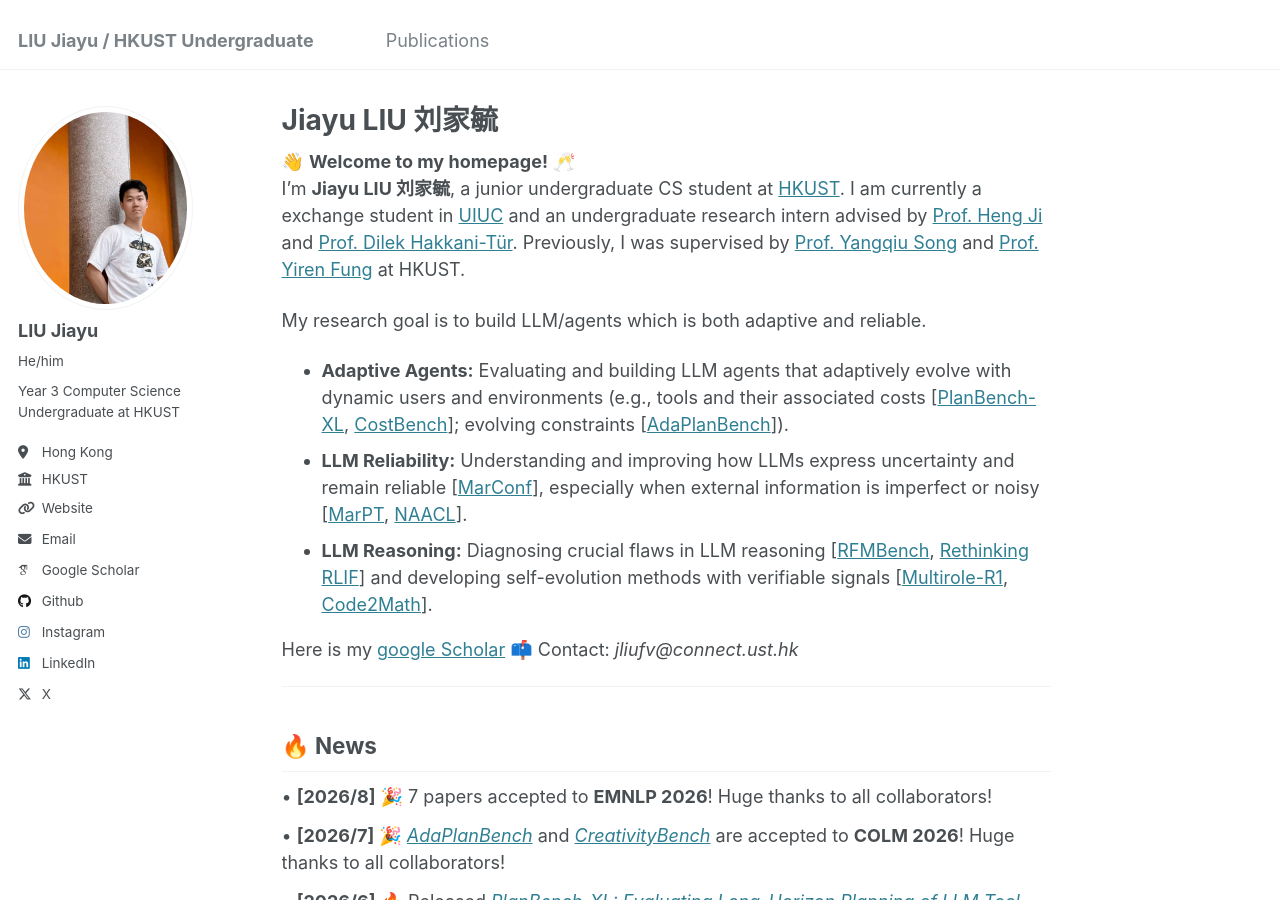
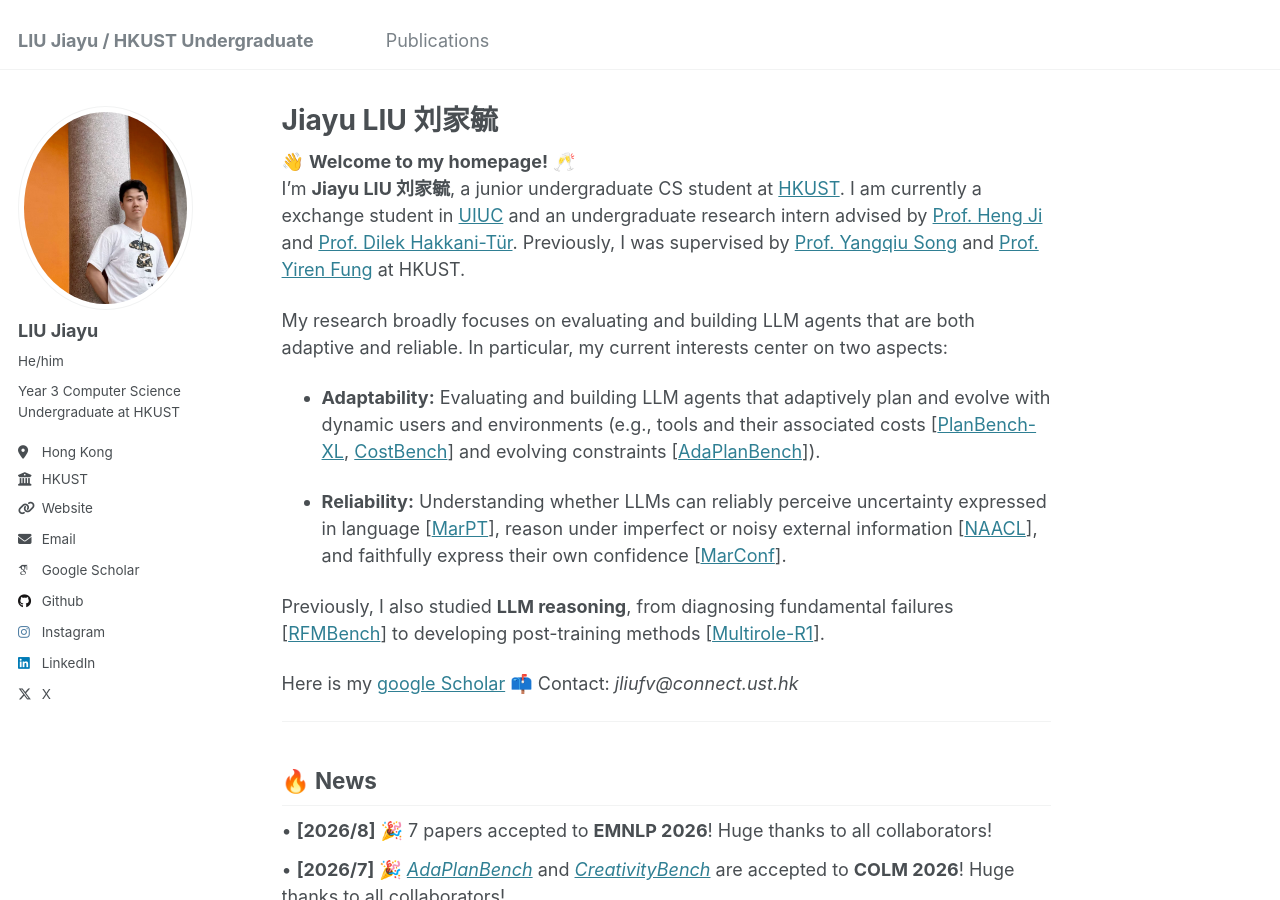
Before and after one commit to JiayuJeff/JiayuJeff.github.io, a Jekyll site: the page built from _pages/about.md, in a window 1280 px wide and 900 px high. Built offline with Jekyll 4.4.1, drawn with Linux system fonts in a browser that asks for light colours; some web fonts are replaced.

Commit message:
Update about page

```diff
--- a/_pages/about.md
+++ b/_pages/about.md
@@ -11,11 +11,13 @@ redirect_from:
 👋 **Welcome to my homepage!** 🥂
 I’m **Jiayu LIU 刘家毓**, a junior undergraduate CS student at [HKUST](https://hkust.edu.hk/). I am currently a exchange student in [UIUC](https://illinois.edu/) and an undergraduate research intern advised by [Prof. Heng Ji](https://blender.cs.illinois.edu/hengji.html) and [Prof. Dilek Hakkani-Tür](https://siebelschool.illinois.edu/about/people/all-faculty/dilek). Previously, I was supervised by [Prof. Yangqiu Song](https://www.cse.ust.hk/~yqsong/) and [Prof. Yiren Fung](https://mayrfung.github.io/) at HKUST.
 
-My research goal is to build LLM/agents which is both adaptive and reliable.
+My research broadly focuses on evaluating and building LLM agents that are both adaptive and reliable. In particular, my current interests center on two aspects:
 
-- **Adaptive Agents:** Evaluating and building LLM agents that adaptively evolve with dynamic users and environments (e.g., tools and their associated costs [[PlanBench-XL](https://arxiv.org/abs/2606.22388), [CostBench](https://arxiv.org/pdf/2511.02734)]; evolving constraints [[AdaPlanBench](https://arxiv.org/abs/2606.05622)]).
-- **LLM Reliability:** Understanding and improving how LLMs express uncertainty and remain reliable [[MarConf](https://arxiv.org/abs/2505.24778)], especially when external information is imperfect or noisy [[MarPT](https://arxiv.org/abs/2508.08992), [NAACL](https://arxiv.org/pdf/2601.11004)].
-- **LLM Reasoning:** Diagnosing crucial flaws in LLM reasoning [[RFMBench](https://arxiv.org/pdf/2506.17114), [Rethinking RLIF](#)] and developing self-evolution methods with verifiable signals [[Multirole-R1](https://arxiv.org/abs/2507.20187), [Code2Math](https://arxiv.org/abs/2603.03202)].
+* **Adaptability:** Evaluating and building LLM agents that adaptively plan and evolve with dynamic users and environments (e.g., tools and their associated costs [[PlanBench-XL](https://arxiv.org/abs/2606.22388), [CostBench](https://arxiv.org/pdf/2511.02734)] and evolving constraints [[AdaPlanBench](https://arxiv.org/abs/2606.05622)]).
+
+* **Reliability:** Understanding whether LLMs can reliably perceive uncertainty expressed in language [[MarPT](https://arxiv.org/abs/2508.08992)], reason under imperfect or noisy external information [[NAACL](https://arxiv.org/pdf/2601.11004)], and faithfully express their own confidence [[MarConf](https://arxiv.org/abs/2505.24778)].
+
+Previously, I also studied **LLM reasoning**, from diagnosing fundamental failures [[RFMBench](https://arxiv.org/pdf/2506.17114)] to developing post-training methods [[Multirole-R1](https://arxiv.org/abs/2507.20187)].
 
 <!--
 <style>
```
